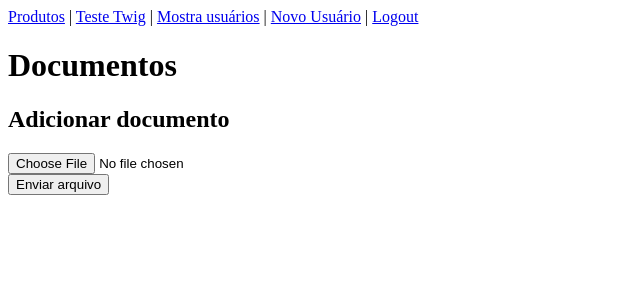
After one commit to Lagostacio/aula1, a PHP site: page /documentos_novo.php in a window 1280 px wide. The commit adds this page. Shown: the top 300 px of the page, without its empty margins (0-640 px from the left). Run offline with PHP 8.4, Linux system fonts and the light colour scheme; some libraries are stand-ins or nearby versions.

Commit message:
documentos novo

```diff
--- /dev/null
+++ b/documentos.php
@@ -0,0 +1,5 @@
+<?php
+
+require('twig_carregar.php');
+
+echo $twig->render('documentos.html');
--- /dev/null
+++ b/documentos_novo.php
@@ -0,0 +1,16 @@
+<?php
+
+require('twig_carregar.php');
+
+if ($_SERVER['REQUEST_METHOD'] == 'POST' && !$_FILES['arquivo']['error']){
+    /**
+     *
+     *echo "<pre>";
+     *var_dump($_FILES);
+     *echo "</pre>";
+     */
+     move_uploaded_file($_FILES['arquivo']['tmp_name'], 'uploads/'. $_FILES['arquivo']['name']);
+
+}
+
+echo $twig->render('documentos_novo.html');
--- /dev/null
+++ b/templates/documentos_novo.html
@@ -0,0 +1,14 @@
+{% extends "inc/base.html" %}
+
+{% block conteudo %}
+    <h1>Documentos</h1>
+    <h2>Adicionar documento</h2>
+
+    <form action="#" method='post' enctype="multipart/form-data">
+        <div>
+            <input type="file" name="arquivo" id="">
+        </div>
+        <input type="submit" value="Enviar arquivo">
+    </form>
+
+{% endblock %}
--- /dev/null
+++ b/templates/inc/base.html
@@ -0,0 +1,26 @@
+<!DOCTYPE html>
+<html lang="en">
+<head>
+    <meta charset="UTF-8">
+    <meta http-equiv="X-UA-Compatible" content="IE=edge">
+    <meta name="viewport" content="width=device-width, initial-scale=1.0">
+    <title>{{title}}</title>
+</head>
+<body>
+
+<nav>
+<a href="produtos.php">Produtos</a>
+|
+<a href="testetwig.php">Teste Twig</a>
+|
+<a href="mostra_usuarios.php">Mostra usuários</a>
+|
+<a href="novo_usuario.php">Novo Usuário</a>
+|
+<a href="logout.php">Logout</a>
+</nav>
+
+{% block conteudo %}{% endblock %}
+
+</body>
+</html>
```
Also changed, not shown: js/olho.js (+6 -3 lines), recuperar_senha_escolher.php (+13 -11 lines), templates/documentos.html (added, +7 -0 lines), templates/recuperar_senha_escolher.html (+9 -0 lines), tudo_do_banco/banco.sql (+11 -0 lines), uploads/images.png (added), 2 other files.
